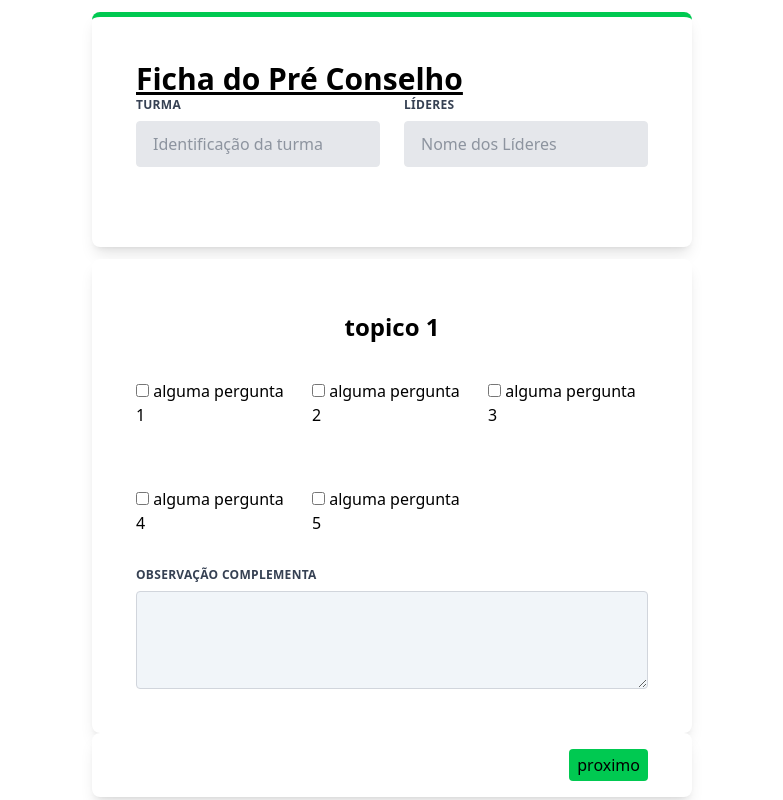
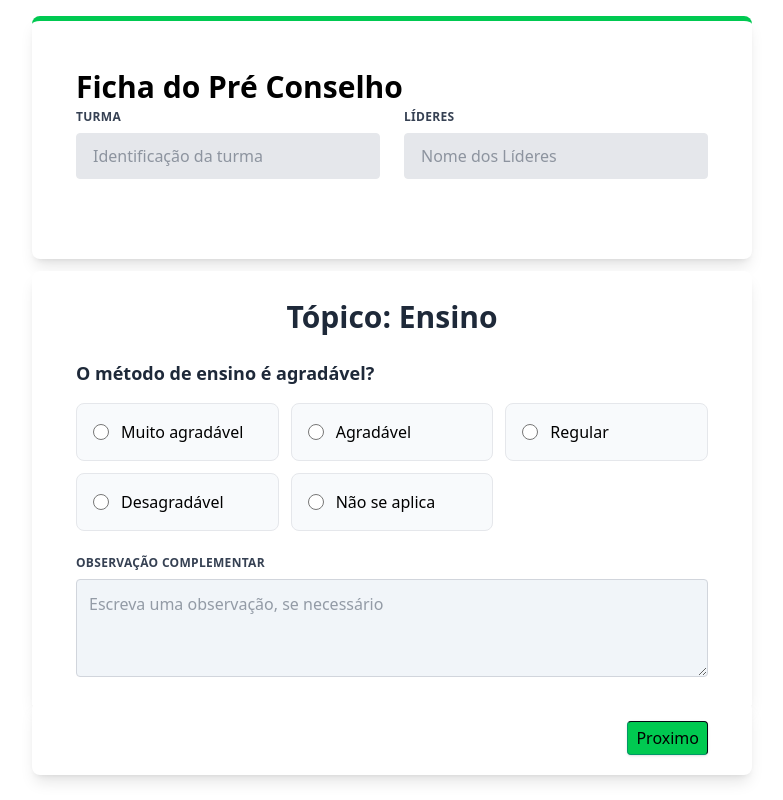
Before and after one commit to lealgabriel11/Ficha_Pre_Conselho, a plain HTML site: page interface/index.html in a window 1280 px wide. Shown: the whole page, without its empty margins (248-1031 px from the left). Drawn offline with nearby package versions, Linux system fonts and the light colour scheme.

Commit message:
feat: adicionado cards para os textos, e topico teste

```diff
--- a/interface/index.html
+++ b/interface/index.html
@@ -10,9 +10,9 @@
 </head>
 <body>
 
-      <form class="max-w-150 mx-auto  my-3 bg-white p-11 rounded-lg shadow-lg border-t-5 border-t-green-500">
+      <form class="max-w-150 md:max-w-180 mx-auto  my-4 bg-white p-11 rounded-lg shadow-lg border-t-5  border-t-green-500">
 
-        <h1 class="text-3xl font-bold underline ">
+        <h1 class="text-3xl font-bold my-1  ">
             Ficha do Pré Conselho
         </h1>
 
@@ -39,54 +39,55 @@
 
       </form>
 
-      <form class=" max-w-150 mx-auto bg-white py-11 px-11 rounded-lg  shadow-lg">
+      <form class="max-w-150 md:max-w-180 mx-auto rounded-b-none -my-1    bg-white py-7 px-11 rounded-lg shadow-lg">
 
-            <h2 class="flex text-2xl py-2 font-bold justify-center  "> topico 1 </h2 >
+        <h2 class="mb-6 text-center text-3xl font-bold text-gray-800">Tópico: Ensino</h2>
 
+        <fieldset>
+          <legend class="mb-4 text-lg font-bold text-gray-800">
+            O método de ensino é agradável?
+          </legend>
 
+          <div class="grid grid-cols-1 gap-3 sm:grid-cols-2 lg:grid-cols-3">
+            <label for="q1" class="flex cursor-pointer items-center gap-3 rounded-lg border border-gray-200 bg-slate-50 p-4 transition hover:border-green-500 hover:bg-green-50">
+              <input class="h-4 w-4 accent-green-600" type="radio" name="metodo_ensino" id="q1" value="muito_agradavel">
+              <span>Muito agradável</span>
+            </label>
 
+            <label for="q2" class="flex cursor-pointer items-center gap-3 rounded-lg border border-gray-200 bg-slate-50 p-4 transition hover:border-green-500 hover:bg-green-50">
+              <input class="h-4 w-4 accent-green-600" type="radio" name="metodo_ensino" id="q2" value="agradavel">
+              <span>Agradável</span>
+            </label>
 
-            <div class="grid grid-cols-3    gap-y-8 gap-x-4">
+            <label for="q3" class="flex cursor-pointer items-center gap-3 rounded-lg border border-gray-200 bg-slate-50 p-4 transition hover:border-green-500 hover:bg-green-50">
+              <input class="h-4 w-4 accent-green-600" type="radio" name="metodo_ensino" id="q3" value="regular">
+              <span>Regular</span>
+            </label>
 
-              <div class="w-full py-7">
-                <input class="a" type="checkbox" name="Questao1" id="q1">
-                <label for="q1">alguma pergunta 1</label>
-              </div>
+            <label for="q4" class="flex cursor-pointer items-center gap-3 rounded-lg border border-gray-200 bg-slate-50 p-4 transition hover:border-green-500 hover:bg-green-50">
+              <input class="h-4 w-4 accent-green-600" type="radio" name="metodo_ensino" id="q4" value="desagradavel">
+              <span>Desagradável</span>
+            </label>
 
-              <div class="w-full py-7">
-                <input type="checkbox" name="Questao2" id="q2">
-                <label for="q2">alguma pergunta 2</label>
-              </div>
-
-              <div class="w-full py-7">
-                <input type="checkbox" name="Questao3" id="q3">
-                <label for="q3">alguma pergunta 3</label>
-              </div>
-
-              <div class="w-full">
-                <input type="checkbox" name="Questao4" id="q4">
-                <label for="q4">alguma pergunta 4</label>
-              </div>
-
-              <div class="w-full">
-                <input type="checkbox" name="Questao5" id="q5">
-                <label for="q5">alguma pergunta 5</label>
-              </div>
-
-            <div class="col-span-3 w-full">
-                <label class="block uppercase tracking-wide text-gray-700 text-xs font-bold mb-2" for="adc1">observação complementa</label>
-
-              <textarea name="complemento" id="adc1" class="block w-full min-w-0 box-border resize-y rounded border border-gray-300 bg-slate-100 p-3 text-gray-700" rows="3"></textarea>
-
-            </div>
+            <label for="q5" class="flex cursor-pointer items-center gap-3 rounded-lg border border-gray-200 bg-slate-50 p-4 transition hover:border-green-500 hover:bg-green-50">
+              <input class="h-4 w-4 accent-green-600" type="radio" name="metodo_ensino" id="q5" value="nao_se_aplica">
+              <span>Não se aplica</span>
+            </label>
           </div>
 
+          <div class="mt-6 w-full">
+            <label class="mb-2 block text-xs font-bold uppercase tracking-wide text-gray-700" for="adc1">
+              Observação complementar
+            </label>
+            <textarea name="complemento" id="adc1" class="block min-h-24 w-full min-w-0 resize-y rounded border border-gray-300 bg-slate-100 p-3 text-gray-700 focus:border-green-500 focus:outline-none" rows="3" placeholder="Escreva uma observação, se necessário"></textarea>
+          </div>
+        </fieldset>
 
-        </form>
+      </form>
 
-        <footer class="flex justify-end  max-w-150 mx-auto bg-white py-4 px-11 rounded-lg  shadow-lg">
+        <footer class="flex justify-end md:max-w-180  max-w-150 mx-auto bg-white py-4 px-11 rounded-lg   shadow-lg">
 
-          <button class="bg-green-500 rounded px-2 py-1 hover:bg-green-700  border-emerald-600 hover:border-green-900" type="button">proximo</button>
+          <button class="bg-green-500 rounded  px-2 py-1 my-1 shadow-sm hover:bg-green-700 border-t-gray-950 border border-r-gray-950  border-emerald-600 hover:border-green-900" type="button"><span>Proximo</span></button>
 
         </footer>
 </body>
```
